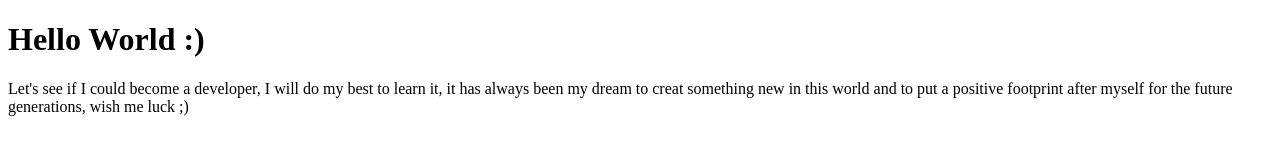
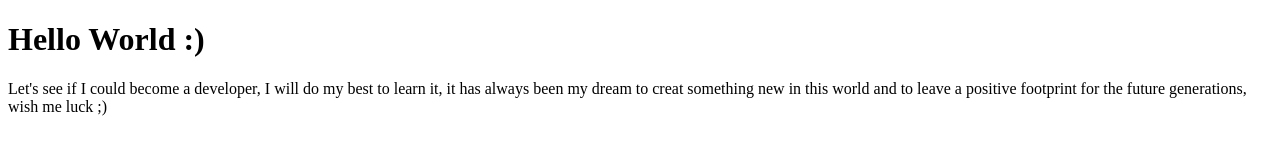
Before and after one commit to MohammadHanifArghushi/MohammadHanifArghushi.github.io, a plain HTML site: page index.html in a window 1280 px wide. Drawn offline with Linux system fonts and the light colour scheme.

Commit message:
Update index.html

```diff
--- a/index.html
+++ b/index.html
@@ -6,6 +6,6 @@
   </head>
   <body>
     <h1>Hello World :)</h1>
-    <p>Let's see if I could become a developer, I will do my best to learn it, it has always been my dream to creat something new in this world and to put a positive footprint after myself for the future generations, wish me luck ;)</p>
+    <p>Let's see if I could become a developer, I will do my best to learn it, it has always been my dream to creat something new in this world and to leave a positive footprint for the future generations, wish me luck ;)</p>
   </body>
 </html>
```
